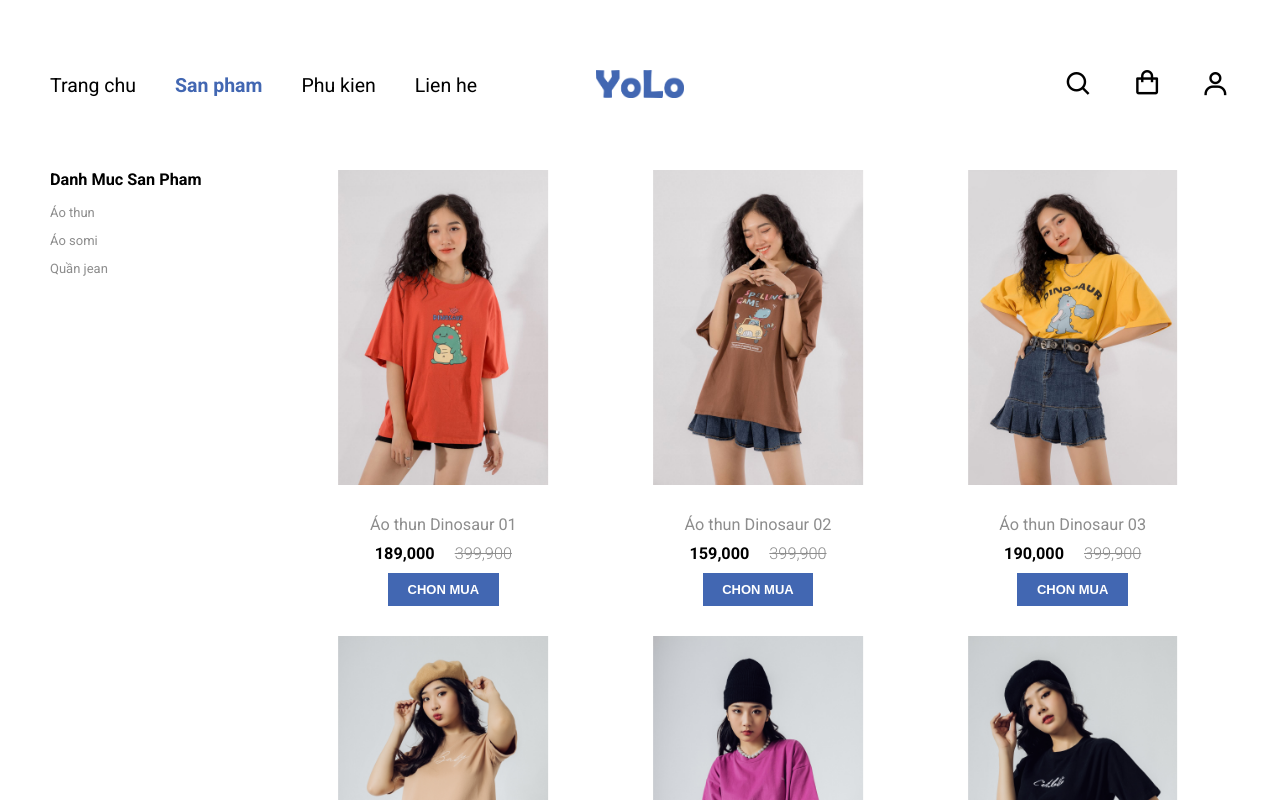
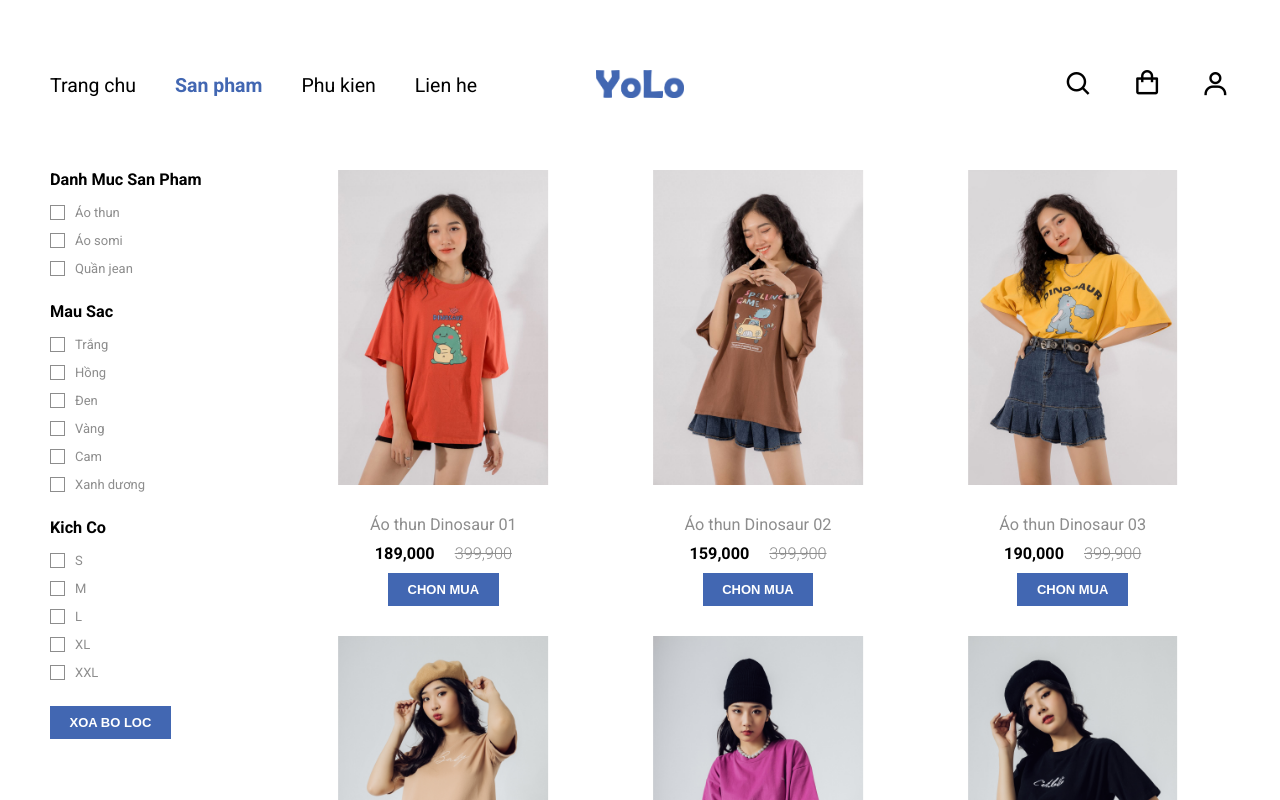
Before and after one commit to AndriyCh1/ecommerce-web-shop, a React (Create React App) app in the folder client/: page /catalog in a window 1280 px wide. Shown: the top 800 px of the page. Built offline with nearby package versions, Linux system fonts and the light colour scheme.

Commit message:
feat: add checkbox component

```diff
--- /dev/null
+++ b/client/src/components/check-box.tsx
@@ -0,0 +1,29 @@
+import React, { useRef } from 'react';
+
+interface IProps {
+  label: string;
+  checked?: boolean;
+  onChange?: (e: HTMLInputElement | null) => void;
+}
+
+const CheckBox: React.FC<IProps> = ({ label, checked, onChange }) => {
+  const inputRef = useRef(null);
+
+  const handleOnChange = () => {
+    if (onChange) {
+      onChange(inputRef.current);
+    }
+  };
+
+  return (
+    <label className="custom-checkbox">
+      <input type="checkbox" ref={inputRef} onChange={handleOnChange} checked={checked} />
+      <span className="custom-checkbox__checkmark">
+        <i className="bx bx-check"></i>
+      </span>
+      {label}
+    </label>
+  );
+};
+
+export default CheckBox;
--- a/client/src/pages/catalog.tsx
+++ b/client/src/pages/catalog.tsx
@@ -5,24 +5,53 @@ import ProductCard from '../components/product-card';
 
 import productData from '../assets/fake-data/products';
 import category from '../assets/fake-data/category';
+import CheckBox from '../components/check-box';
+import productColor from '../assets/fake-data/product-color';
+import productSize from '../assets/fake-data/product-size';
+import Button from '../components/button';
 
 const Catalog = () => {
   return (
     <Helmet title="Catalog">
-          <div className='catalog'>
-            <div className='catalog__filter'>
-              <div className='catalog__filter__widget'>
-                <div className='catalog__filter__widget__title'>
-                  danh muc san pham
+      <div className="catalog">
+        <div className="catalog__filter">
+          <div className="catalog__filter__widget">
+            <div className="catalog__filter__widget__title">danh muc san pham</div>
+            <div className="catalog__filter__widget__content">
+              {category.map((item, index) => (
+                <div key={index} className="catalog__filter__widget__content__item">
+                  <CheckBox label={item.display}></CheckBox>
                 </div>
-                <div className='catalog__filter__widget__content'>
-                  {category.map((item, index) => (
-                    <p className="catalog__filter__widget__content__item">{item.display}</p>
               ))}
             </div>
           </div>
+          <div className="catalog__filter__widget">
+            <div className="catalog__filter__widget__title">mau sac</div>
+            <div className="catalog__filter__widget__content">
+              {productColor.map((item, index) => (
+                <div key={index} className="catalog__filter__widget__content__item">
+                  <CheckBox label={item.display}></CheckBox>
                 </div>
-            <div className='catalog__content'>
+              ))}
+            </div>
+          </div>
+          <div className="catalog__filter__widget">
+            <div className="catalog__filter__widget__title">kich co</div>
+            <div className="catalog__filter__widget__content">
+              {productSize.map((item, index) => (
+                <div key={index} className="catalog__filter__widget__content__item">
+                  <CheckBox label={item.display}></CheckBox>
+                </div>
+              ))}
+            </div>
+          </div>
+          <div className="catalog__filter__widget__title">
+            <div className="catalog__filter__widget__content">
+              <Button size='sm'>xoa bo loc</Button>
+            </div>
+          </div>
+        </div>
+        <div className="catalog__content">
           <Grid col={3} mdCol={2} smCol={1} gap={20}>
             {productData.getAllProducts().map((item, index) => (
               <ProductCard
@@ -31,7 +60,8 @@ const Catalog = () => {
                 img02={item.image02}
                 name={item.title}
                 price={Number(item.price)}
-                    slug={item.slug} />
+                slug={item.slug}
+              />
             ))}
           </Grid>
         </div>
--- /dev/null
+++ b/client/src/scss/components/_custom-checkbox.scss
@@ -0,0 +1,39 @@
+.custom-checkbox {
+  @include flex(center, flex-start);
+
+  cursor: pointer;
+
+  &:hover {
+    color: $main-color;
+  }
+
+  input {
+    position: absolute;
+    opacity: 0;
+    cursor: pointer;
+    height: 0;
+    width: 0;
+  }
+
+  &__checkmark {
+    margin-right: 10px;
+    height: 15px;
+    width: 15px;
+    border: 1px solid $txt-second-color;
+
+    i {
+      transform: scale(0);
+      transition: transfrom .3s ease;
+    }
+  }
+
+  input:checked ~ &__checkmark {
+    background-color: $main-color;
+    border: 1px solid $main-color;
+    color: $txt-white;
+  }
+
+  input:checked ~ &__checkmark > i {
+    transform: scale(1);
+  }
+}
--- a/client/src/scss/index.scss
+++ b/client/src/scss/index.scss
@@ -10,3 +10,4 @@
 @import './components/policy-card';
 @import './components/product-card';
 @import './components/catalog';
+@import './components/custom-checkbox';
```
Lines whose indentation alone changed are shown as unchanged.
